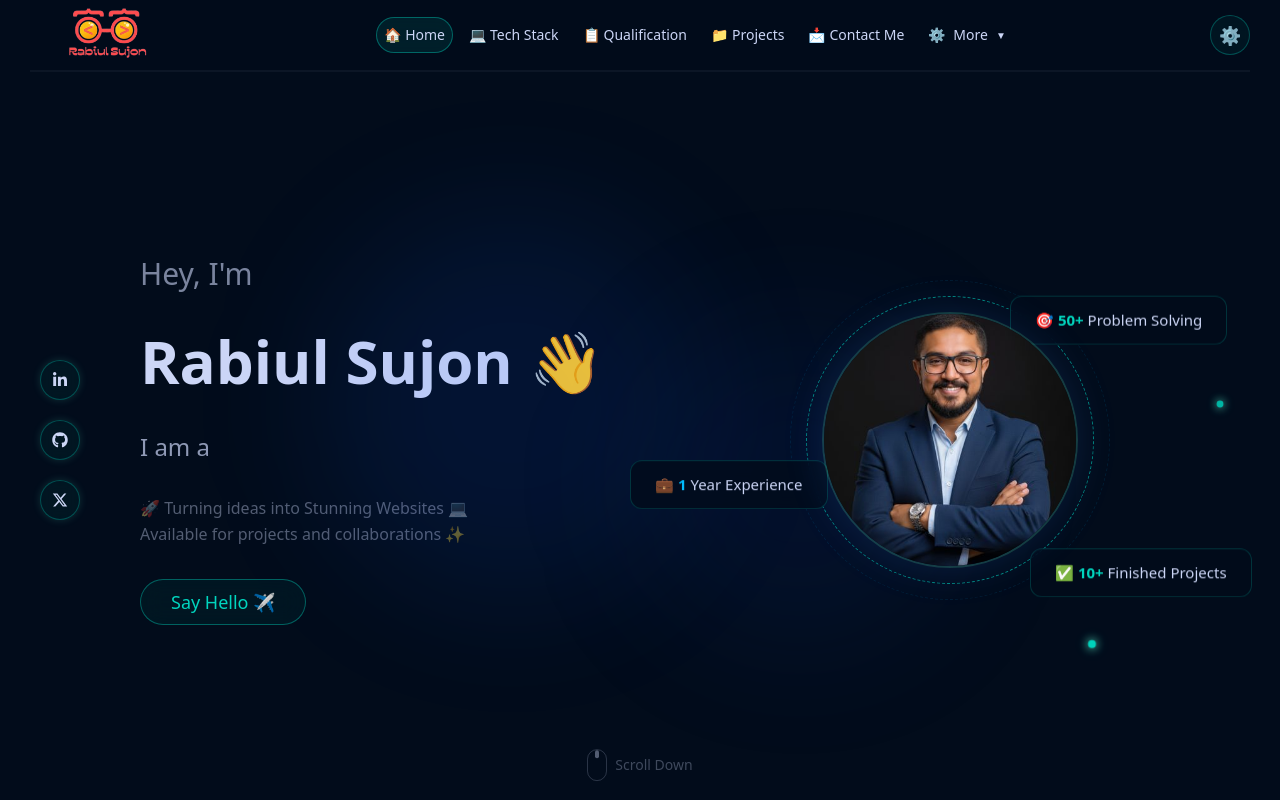
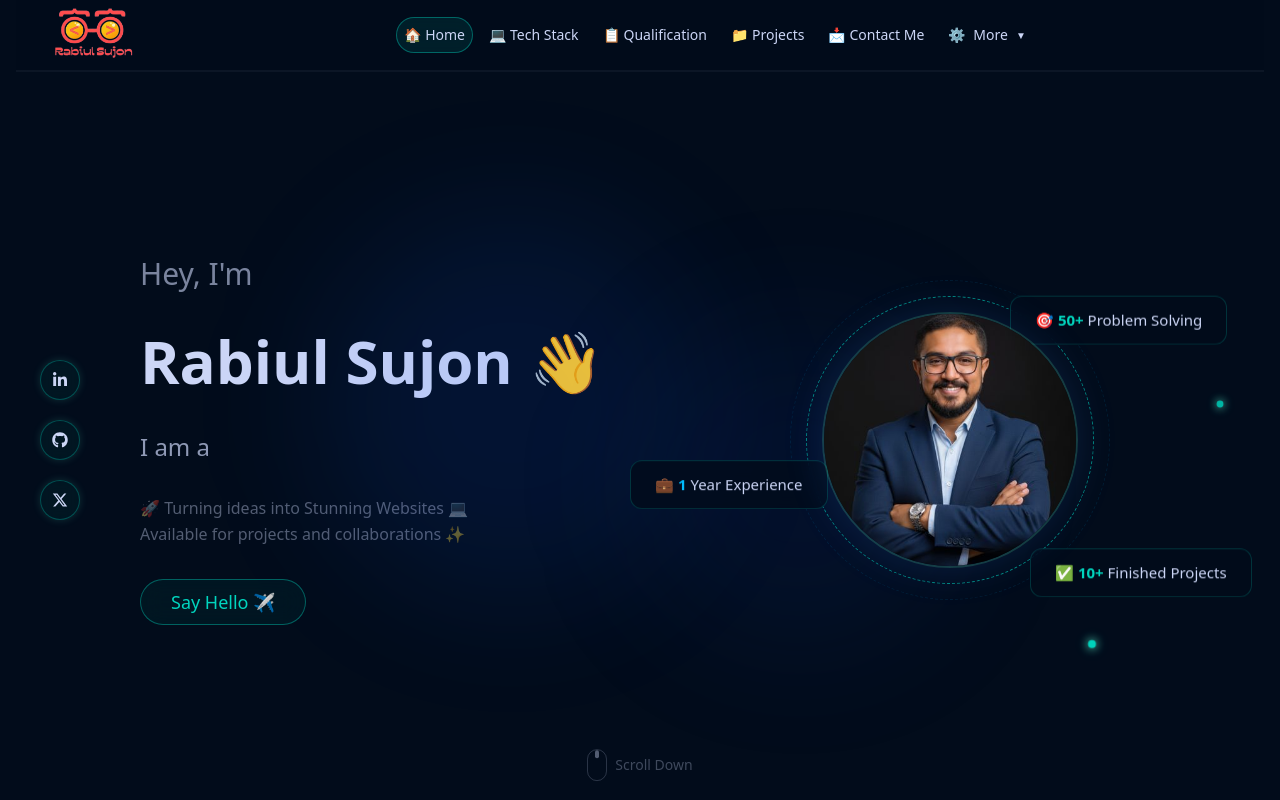
Before and after one commit to Rabiul-Sujon/my-portfolio, a Next.js app: page / in a window 1280 px wide. Shown: the top 800 px of the page. Built offline with nearby package versions, Linux system fonts and the light colour scheme.

Commit message:
fix resume download link and navbar

```diff
--- a/src/components/Logo.jsx
+++ b/src/components/Logo.jsx
@@ -7,7 +7,7 @@ export default function Logo() {
       alt="Rabiul Sujon Logo"
       width={150}
       height={40}
-      priority
+
         style={{ marginTop: "8px" }}
     />
   );
--- a/src/components/Navbar.jsx
+++ b/src/components/Navbar.jsx
@@ -48,7 +48,7 @@ export default function Navbar() {
             ? "bg-[#020C1B]/90 backdrop-blur-md border-b-2 border-teal-400/10"
             : "bg-[#020C1B]/60 backdrop-blur-md border-b-2 border-[#CCD6F6]/5"
         }`}
-        style={{ height: "72px", margin: "0 30px" }}
+        style={{ height: "72px", margin: "0 16px" }}
       >
         {/* Logo */}
         <motion.div>
@@ -153,13 +153,7 @@ export default function Navbar() {
 
         {/* Right — settings + hamburger */}
         <div className="flex items-center gap-3">
-          <motion.button
-            whileHover={{ scale: 1.1, rotate: 30 }}
-            whileTap={{ scale: 0.95 }}
-            className="hidden md:flex w-10 h-10 rounded-full border border-teal-400/30 bg-teal-400/5 backdrop-blur-md items-center justify-center text-lg"
-          >
-            ⚙️
-          </motion.button>
+
 
           {/* Hamburger */}
           <button
--- a/src/components/sections/About.jsx
+++ b/src/components/sections/About.jsx
@@ -151,7 +151,7 @@ export default function About() {
 
           {/* Download Resume */}
           <motion.a
-            href="/resume.pdf"
+            href="/Rabiul_MERN_Stack_Developer.pdf"
             download
             initial={{ opacity: 0, y: 20 }}
             whileInView={{ opacity: 1, y: 0 }}
```
Also changed, not shown: 1 other file (tests, documents, lock files or other folders).
